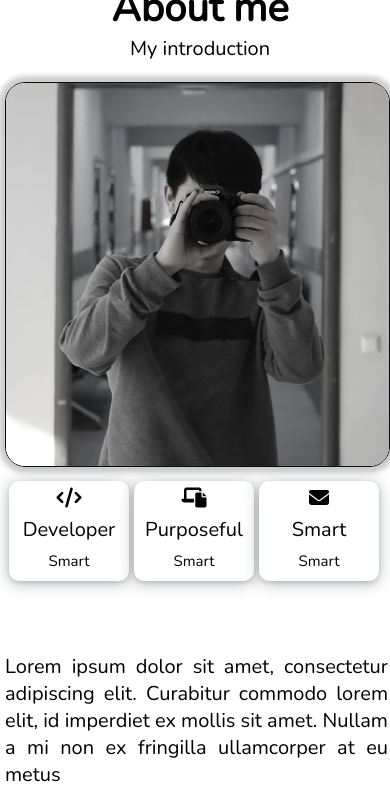
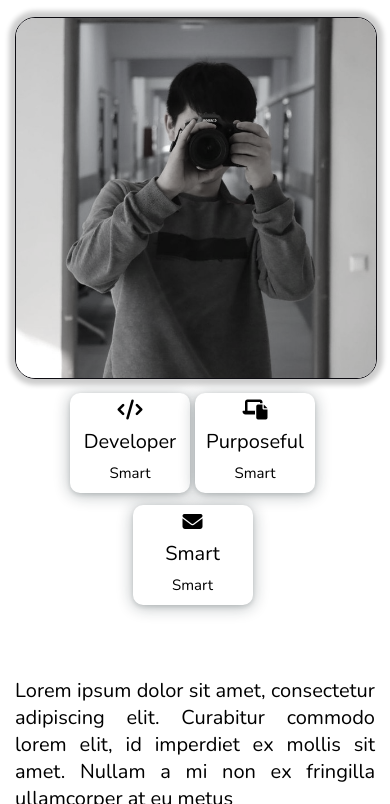
Before and after one commit to Janybek02/portfolio, a website: page index.html in a window 390 px wide. Shown: the part 939-1743 px from the top of the page. Drawn offline with nearby package versions, Linux system fonts and the light colour scheme.

Commit message:
new task

```diff
--- a/sass/about/About.scss
+++ b/sass/about/About.scss
@@ -111,7 +111,7 @@
   .about{
     width: 100%;
     &-main{
-      margin: 20px 7px 0 0;
+      margin: 20px 0 0 0;
       &-work{
         width: 100%;
         &-page{
@@ -125,7 +125,7 @@
   .about{
 
     &-main{
-      margin: 20px 7px 0 0;
+      margin: 20px 0 0 0;
       &-work{
 
         &-page{
--- a/sass/home/Home.scss
+++ b/sass/home/Home.scss
@@ -4,16 +4,16 @@
 }
 
 .container {
-  width: 100%;
+
   display: flex;
   flex-direction: column;
   justify-content: center;
   align-items: center;
-  margin: 0 10px 0 10px;
+  margin: 0 15px 0 15px;
 }
 @media (max-width: 450px) {
   .container {
-    margin: 0 5px 0 5px;
+    margin: 0 15px 0 15px;
   }
 }
 
@@ -193,7 +193,7 @@
       }
       &-left {
         img {
-          width: 100%;
+          width: 94%;
         }
       }
     }
@@ -215,9 +215,7 @@
       &-div {
       }
       &-left {
-        img {
-          width: 100%;
-        }
+
       }
     }
   }
```
Also changed, not shown: sass/about/About.css, sass/home/Home.css, 2 other files.
